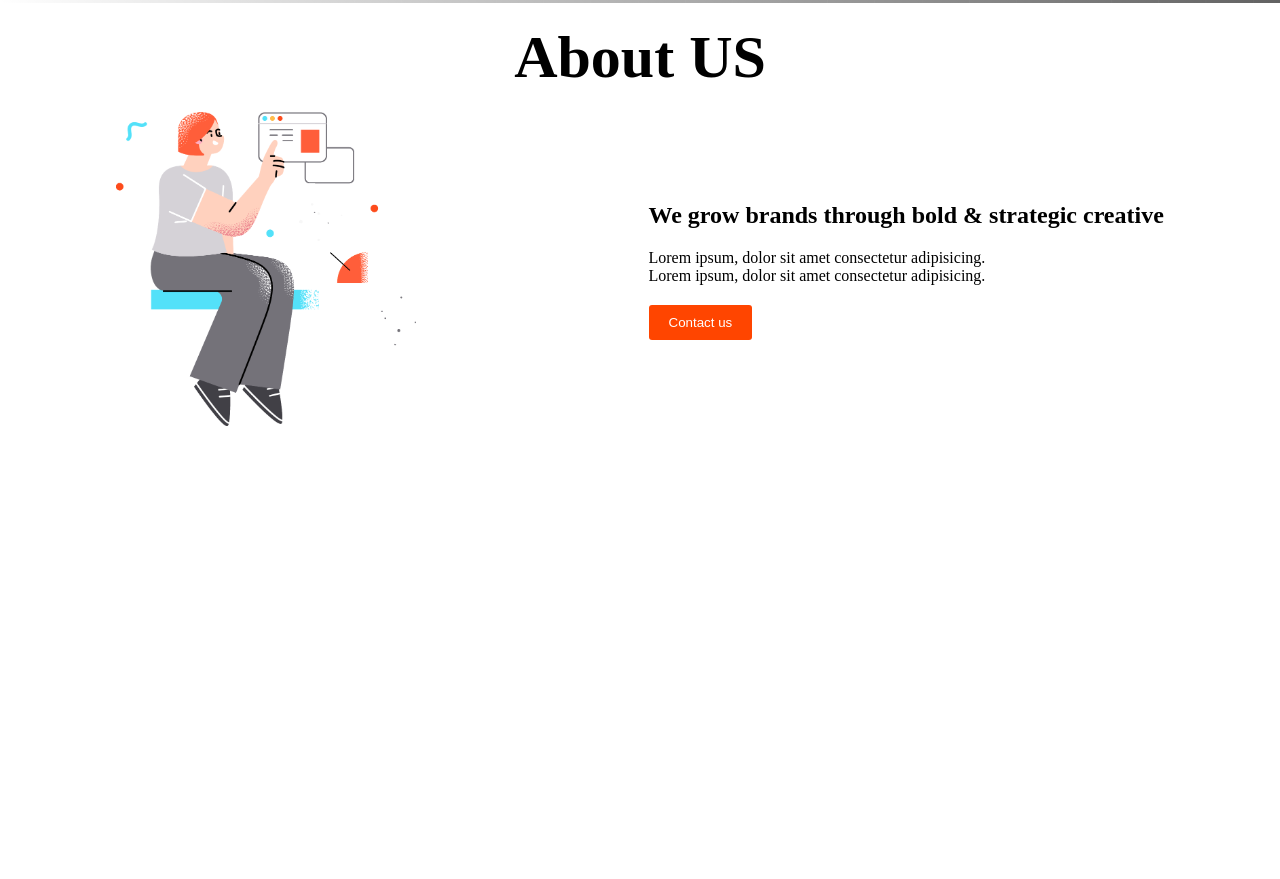
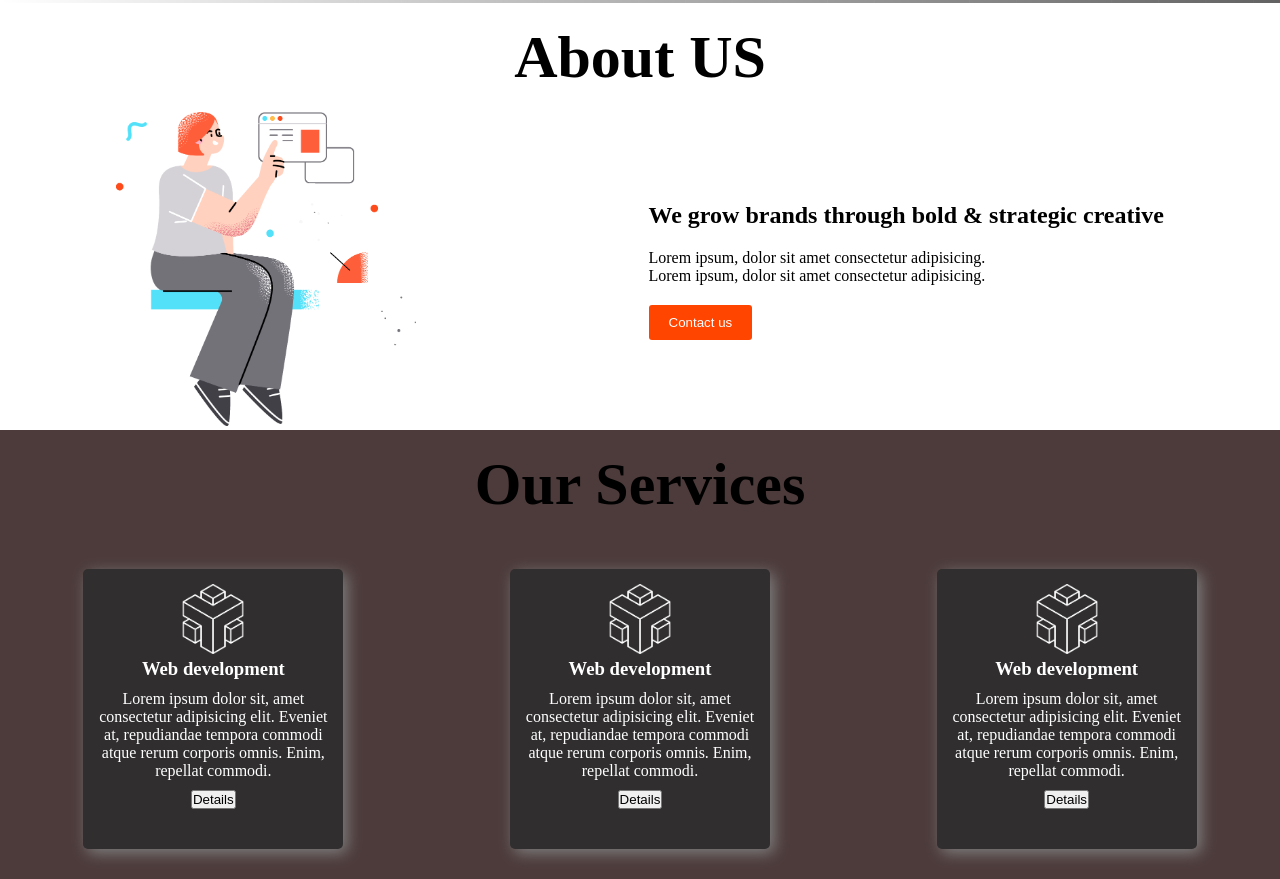
Before and after one commit to MIRNOMAN/simple-projects, a plain HTML site: page index.html in a window 1280 px wide. Shown: the part 880-1759 px from the top of the page. Before the commit the page ends 1310 px from the top, so only its background shows below. Drawn offline with Linux system fonts and the light colour scheme.

Commit message:
service section create

```diff
--- a/index.html
+++ b/index.html
@@ -53,6 +53,33 @@
             </div>
         </div>
        </section>
+
+       <section>
+        <div class="services-container">
+            <h1 class="main-section">Our Services</h1>
+
+            <div class="services-box">
+                <div class="box">
+                    <img class="box-img" src="./images/icon/0.png" alt="">
+                    <h3 class="box-title">Web development</h3>
+                    <p class="box-description">Lorem ipsum dolor sit, amet consectetur adipisicing elit. Eveniet at, repudiandae tempora commodi atque rerum corporis omnis. Enim, repellat commodi.</p>
+                    <button>Details</button>
+                </div>
+                <div class="box">
+                    <img class="box-img" src="./images/icon/0.png" alt="">
+                    <h3 class="box-title">Web development</h3>
+                    <p class="box-description">Lorem ipsum dolor sit, amet consectetur adipisicing elit. Eveniet at, repudiandae tempora commodi atque rerum corporis omnis. Enim, repellat commodi.</p>
+                    <button>Details</button>
+                </div>
+                <div class="box">
+                    <img class="box-img" src="./images/icon/0.png" alt="">
+                    <h3 class="box-title">Web development</h3>
+                    <p class="box-description">Lorem ipsum dolor sit, amet consectetur adipisicing elit. Eveniet at, repudiandae tempora commodi atque rerum corporis omnis. Enim, repellat commodi.</p>
+                    <button>Details</button>
+                </div>
+            </div>
+        </div>
+       </section>
     </main>
     <footer>
 
--- a/style/index.css
+++ b/style/index.css
@@ -81,3 +81,31 @@
 .main-body-description{
     padding: 20px 0px;
 }
+
+/* service section */
+.services-container{
+    background-color: rgb(77, 59, 59);
+}
+.services-box{
+    display: flex;
+    justify-content: space-around;
+    align-items: center;
+    padding: 30px 0px;
+
+}
+.box{
+    width: 230px;
+    height: 250px;
+    box-shadow: 4px 4px 15px gray;
+    background-color: rgb(48, 46, 46);
+    text-align: center;
+    padding: 15px;
+    color: white;
+    border-radius: 5px;
+}
+.box-img{
+    width: 70px;
+}
+.box-description{
+    padding: 10px 0px;
+}
```
